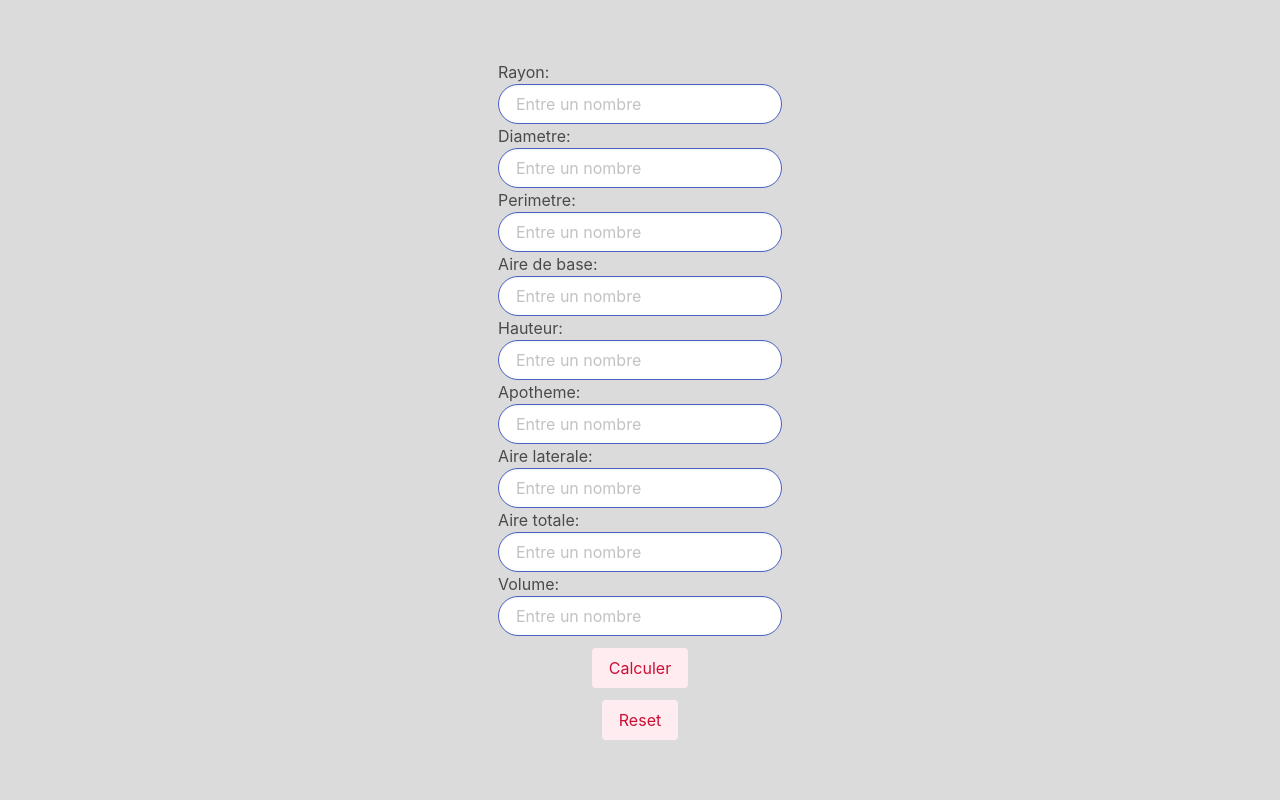
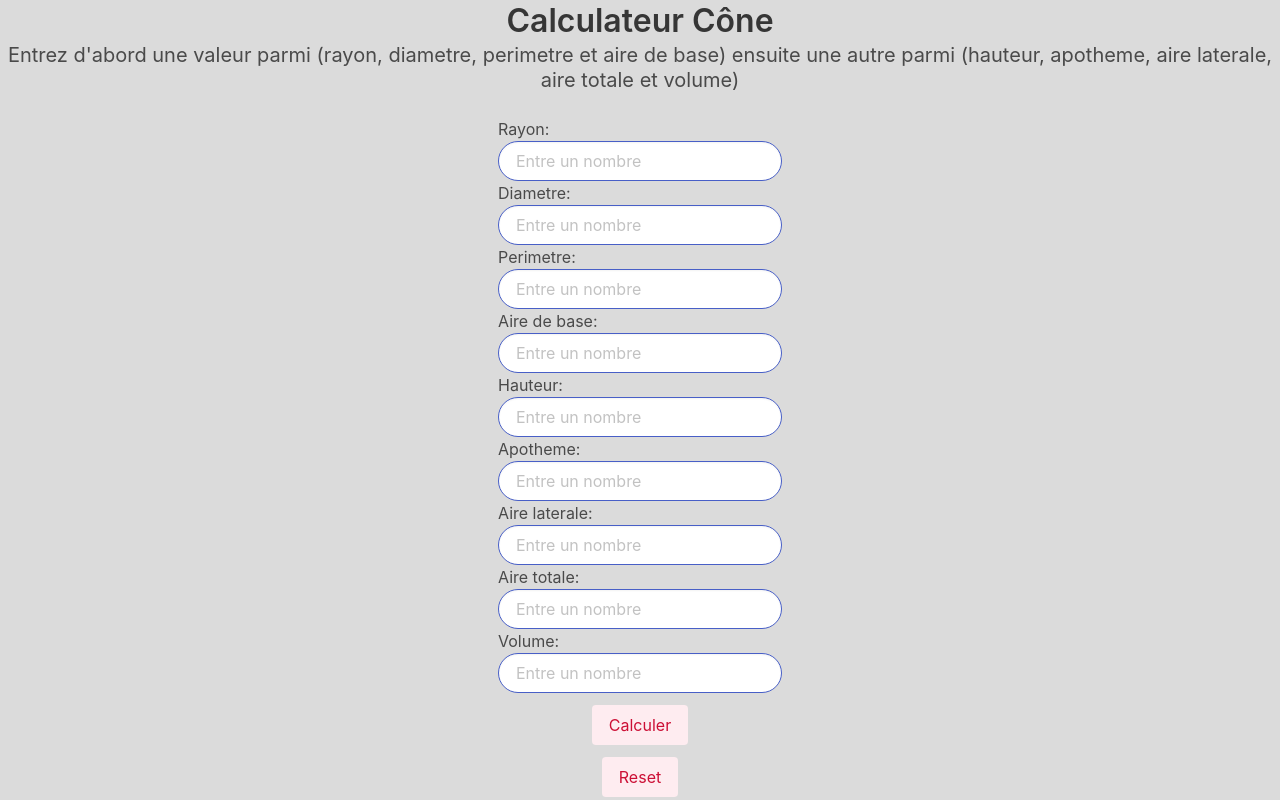
Before and after one commit to KevoWaZ/Cones, a plain HTML site: page index.html in a window 1280 px wide. Drawn offline with Linux system fonts and the light colour scheme.

Commit message:
Update index.html

```diff
--- a/index.html
+++ b/index.html
@@ -22,6 +22,8 @@
 
 <body class="has-background-grey-lighter">
 
+    <h1 class="title has-text-centered">Calculateur Cône</h1>
+    <p class="subtitle has-text-centered">Entrez d'abord une valeur parmi (rayon, diametre, perimetre et aire de base) ensuite une autre parmi (hauteur, apotheme, aire laterale, aire totale et volume)</p>
     <div class="container1">
         <div class="peri">
             <h1>Rayon: </h1>
```
